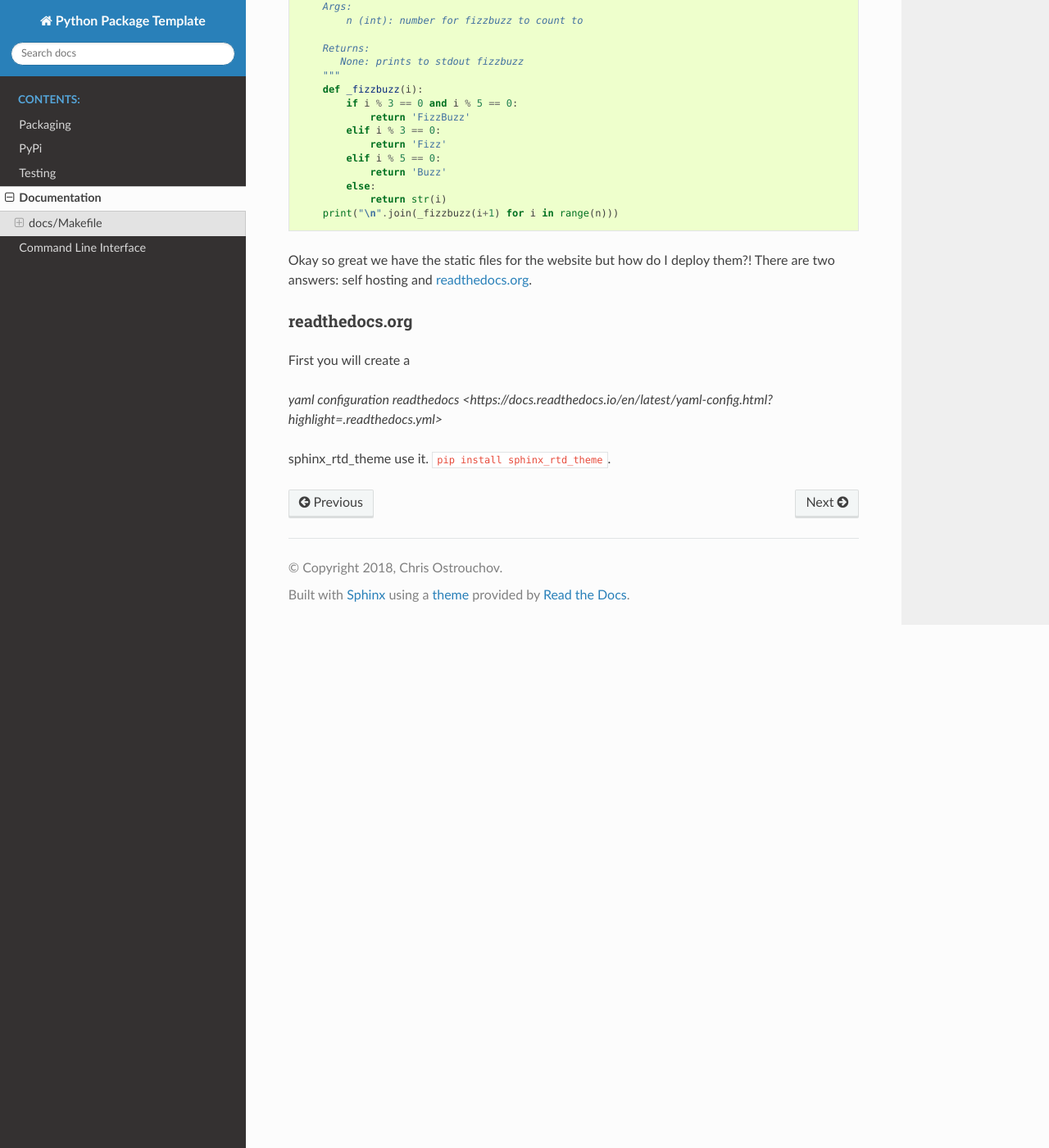
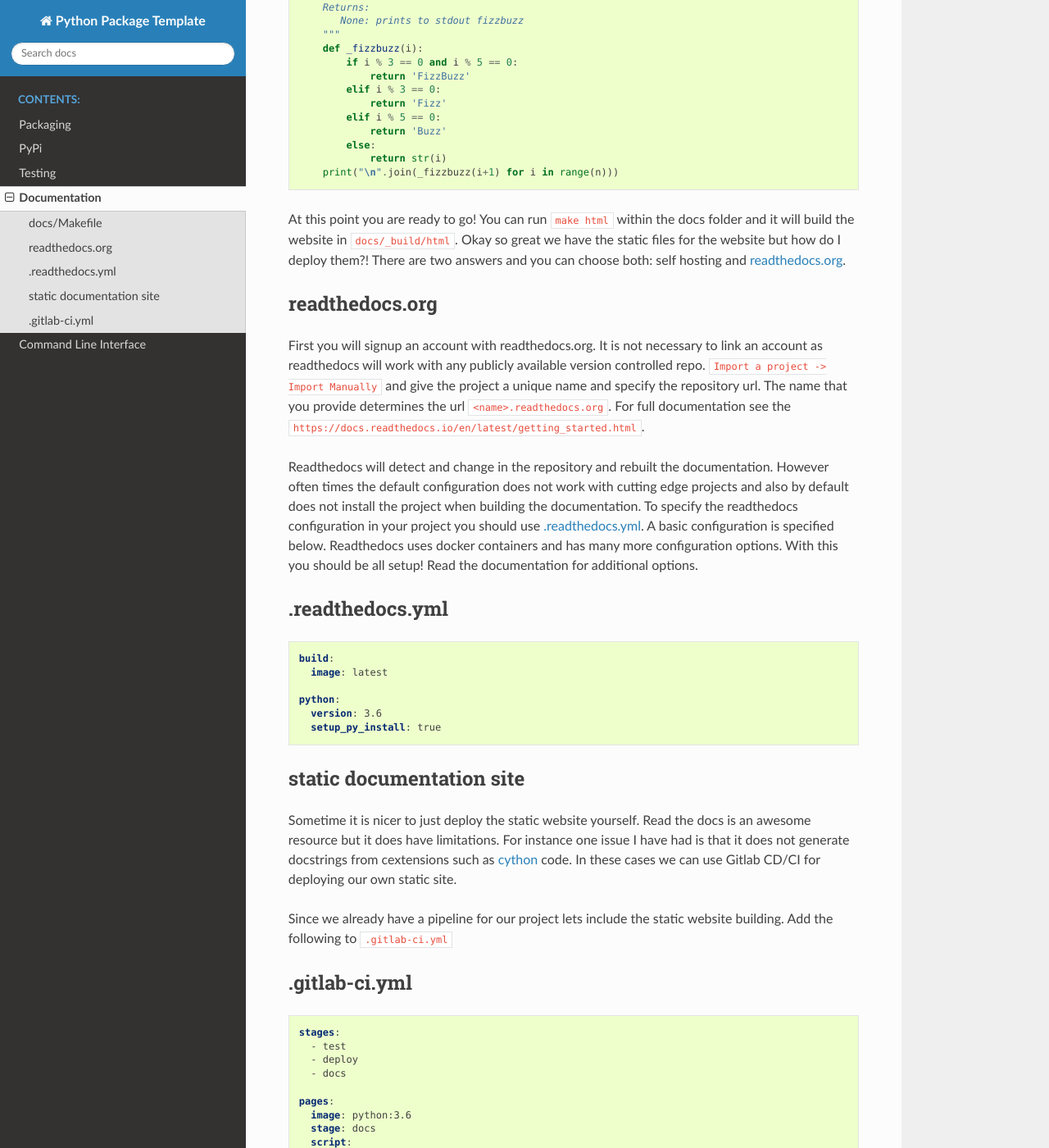
Before and after one commit to dazza-codes/aio-aws, a Sphinx documentation site: the page built from docs/documentation.rst, in a window 1280 px wide and 1400 px high, scrolled down 1300 px. Shown: the whole window at 82% size. Built offline with Sphinx 7.4.7 and the Read the Docs theme 2.0.0, drawn with Linux system fonts in a browser that asks for light colours; some of the changed text lies outside the part shown.

Commit message:
Adding documentatoin finalized

```diff
--- a/docs/documentation.rst
+++ b/docs/documentation.rst
@@ -47,9 +47,7 @@ docs/Makefile
    apidocs:
 	sphinx-apidoc -o source/ ../<package>
 
-At this point you are ready to go! You can run ``make html`` within
-the docs folder and it will build the website in
-``docs/_build/html``. If you wanted the readthedocs theme instead of the default you will need to modify ``docs/conf.py``.
+If you wanted the readthedocs theme instead of the default you will need to modify ``docs/conf.py``.
 
 .. code-block:: python
 
@@ -93,23 +91,94 @@ for further details.
        print("\n".join(_fizzbuzz(i+1) for i in range(n)))
 
 
-
-Okay so great we have the static files for the website but how do I
-deploy them?! There are two answers: self hosting and `readthedocs.org
+At this point you are ready to go! You can run ``make html`` within
+the docs folder and it will build the website in
+``docs/_build/html``. Okay so great we have the static files for the
+website but how do I deploy them?! There are two answers and you can
+choose both: self hosting and `readthedocs.org
 <https://readthedocs.org>`_.
 
-===============
+---------------
 readthedocs.org
-===============
+---------------
 
-First you will create a
+First you will signup an account with readthedocs.org. It is not
+necessary to link an account as readthedocs will work with any
+publicly available version controlled repo. ``Import a project ->
+Import Manually`` and give the project a unique name and specify the
+repository url. The name that you provide determines the url
+``<name>.readthedocs.org``. For full documentation see the
+``https://docs.readthedocs.io/en/latest/getting_started.html``.
+
+Readthedocs will detect and change in the repository and rebuilt the
+documentation. However often times the default configuration does not
+work with cutting edge projects and also by default does not install
+the project when building the documentation. To specify the
+readthedocs configuration in your project you should use
+`.readthedocs.yml
+<https://docs.readthedocs.io/en/latest/yaml-config.html?highlight=.readthedocs.yml>`_. A basic configuration is specified below. Readthedocs uses docker containers and has many more configuration options. With this you should be all setup! Read the documentation for additional options.
+
+----------------
+.readthedocs.yml
+----------------
+
+.. code-block:: yaml
+
+   build:
+     image: latest
+
+   python:
+     version: 3.6
+     setup_py_install: true
 
 
+-------------------------
+static documentation site
+-------------------------
 
+Sometime it is nicer to just deploy the static website yourself. Read
+the docs is an awesome resource but it does have limitations. For
+instance one issue I have had is that it does not generate docstrings
+from cextensions such as `cython <http://cython.org/>`_ code. In these
+cases we can use Gitlab CD/CI for deploying our own static site.
 
+Since we already have a pipeline for our project lets include the
+static website building. Add the following to ``.gitlab-ci.yml``
 
+--------------
+.gitlab-ci.yml
+--------------
 
-`yaml configuration readthedocs <https://docs.readthedocs.io/en/latest/yaml-config.html?highlight=.readthedocs.yml>`
+.. code-block:: yaml
 
+   stages:
+     - test
+     - deploy
+     - docs
 
-sphinx_rtd_theme use it. ``pip install sphinx_rtd_theme``.
+   pages:
+     image: python:3.6
+     stage: docs
+     script:
+       - pip install sphinx sphinx_rtd_theme
+       - mkdir public
+       - cd docs
+       - make apidocs
+       - make html
+       - cp -r _build/html ../public
+     artifacts:
+       paths:
+         - public
+     only:
+       - master
+
+We are using `gitlab pages
+<https://docs.gitlab.com/ee/user/project/pages/index.html>`_ to deploy
+our website. It should be available at
+``<username>.gitlab.io/<repo>``. If you would like to add a custom
+domain follow either my blog at `gitlab static site deployment
+<https://chrisostrouchov.com/posts/hugo_static_site_deployment/>`_ or
+look at the `gitlab cloudflare documentation
+<https://about.gitlab.com/2017/02/07/setting-up-gitlab-pages-with-cloudflare-certificates/>`_.
+
+Now you have your documentation completed!
```
